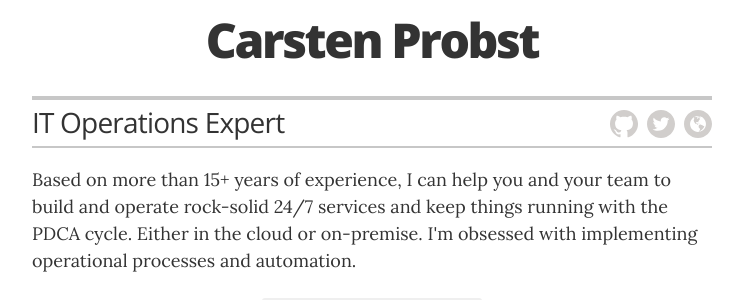
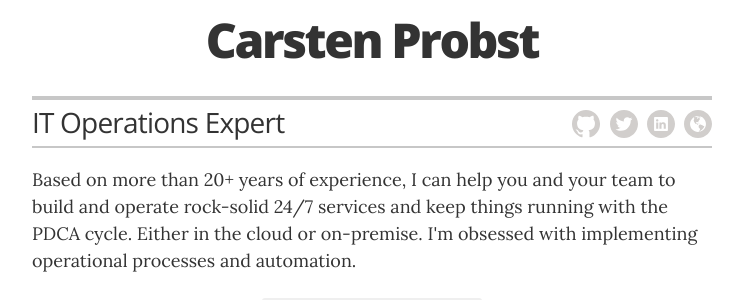
Before and after one commit to lostops/lostops.github.io, a Jekyll site: the page built from index.html, in a window 1280 px wide and 900 px high. Shown: the part 223-523 px from the top of the window, without its empty margins (268-1011 px from the left). Built offline with Jekyll 4.4.1, drawn with Linux system fonts in a browser that asks for light colours.

Commit message:
Update _config.yml

```diff
--- a/_config.yml
+++ b/_config.yml
@@ -16,7 +16,7 @@ resume_contact_email:           "cprobst@etcinit.de"
 resume_contact_telephone:       "+49 172 7044414"
 resume_contact_address:         "Neuss, Germany"
 resume_header_contact_info: "Neuss, Germany | +49 172 7044414 | cprobst@etcinit.de"
-resume_header_intro: "<p>Based on more than 15+ years of experience, I can help you and your team to build and operate rock-solid 24/7 services and keep things running with the PDCA cycle. Either in the cloud or on-premise. I'm obsessed with implementing operational processes and automation.</p>"
+resume_header_intro: "<p>Based on more than 20+ years of experience, I can help you and your team to build and operate rock-solid 24/7 services and keep things running with the PDCA cycle. Either in the cloud or on-premise. I'm obsessed with implementing operational processes and automation.</p>"
 
 # use "yes" to display the email contact button,
 # "no" to display an "I'm not looking for work" message,
@@ -42,7 +42,7 @@ resume_social_links:
   resume_twitter_url:           "http://twitter.com/c_probst"
   #resume_dribbble_url:          "https://dribbble.com/jag"
   #resume_facebook_url:          "insert Facebook URL here"
-  #resume_linkedin_url:          "https://www.linkedin.com/in/joelglovier"
+  resume_linkedin_url:          "https://www.linkedin.com/in/carsten-probst-1a6950253/"
   #resume_instagram_url:         "insert your Instagram URL here"
   resume_website_url:           "http://etcinit.de"
 resume_print_social_links:      true
```
